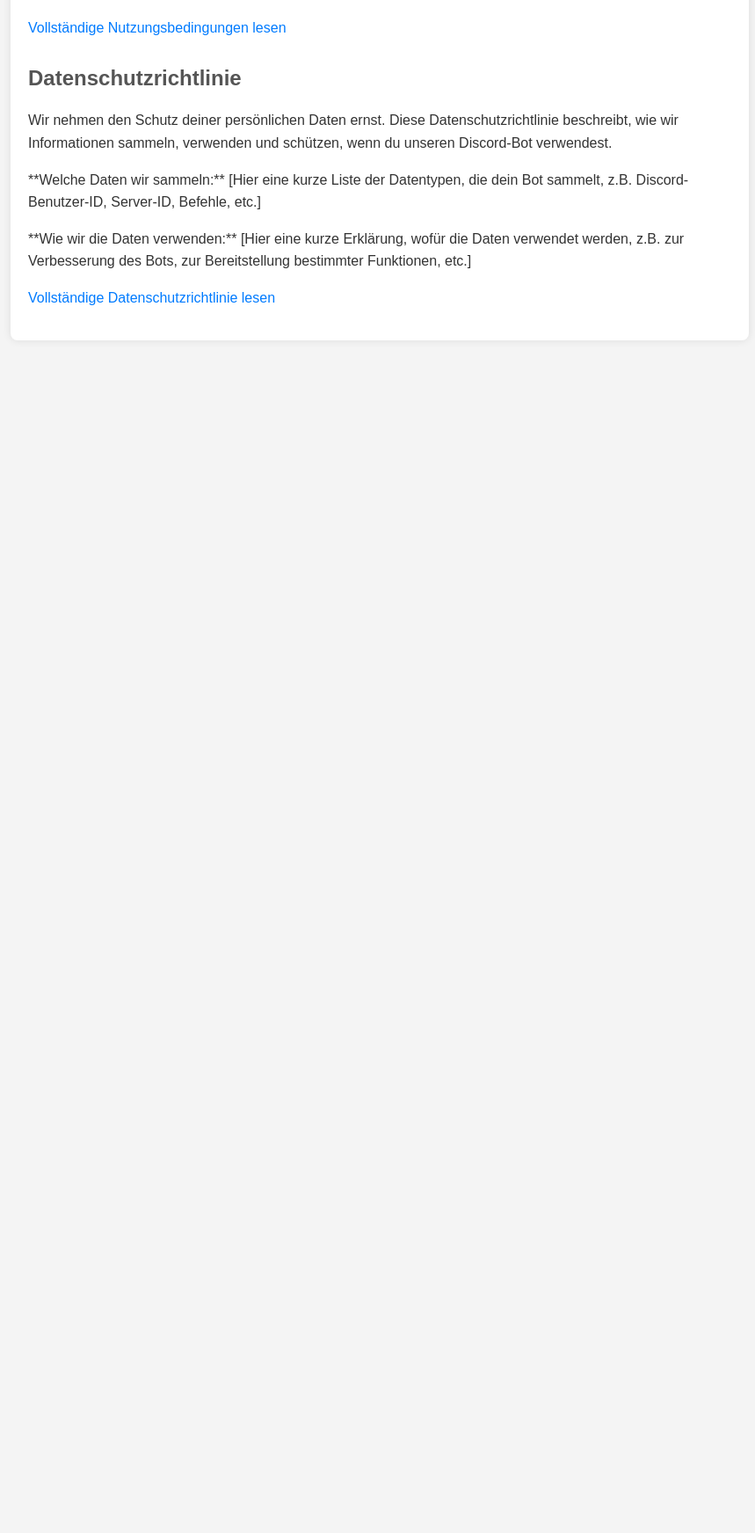
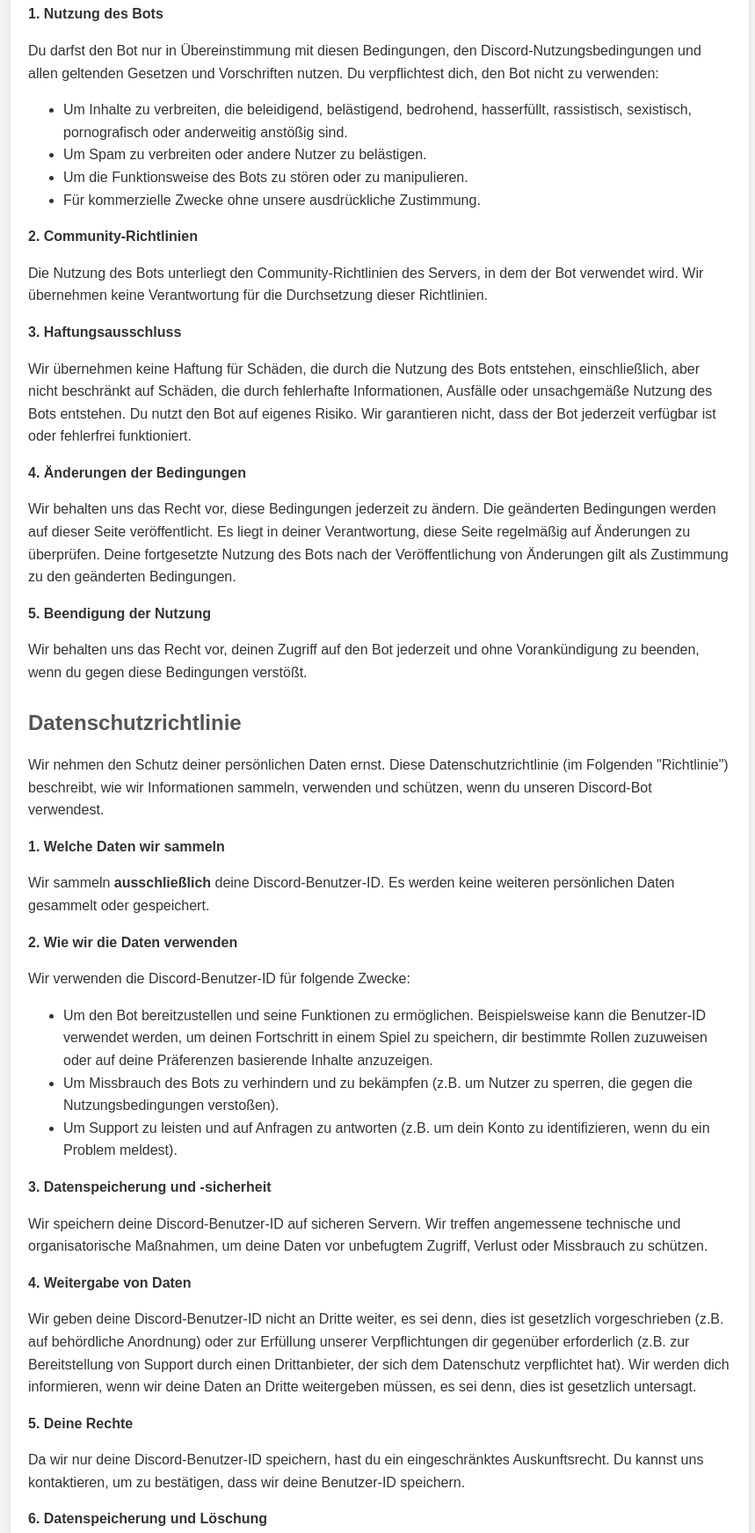
Before and after one commit to ArtixBot1337/artixbot.github.io, a plain HTML site: page index.html in a window 1280 px wide. Shown: the part 307-2050 px from the top of the page at 88% size, without its empty margins (208-1067 px from the left). Before the commit the page ends 800 px from the top, so only its background shows below. Drawn offline with Linux system fonts and the light colour scheme.

Commit message:
Update index.html

```diff
--- a/index.html
+++ b/index.html
@@ -48,29 +48,101 @@
         <section>
             <h2>Nutzungsbedingungen</h2>
             <p>
-                Diese Nutzungsbedingungen regeln deine Nutzung unseres Discord-Bots. Durch die Nutzung des Bots erklärst du dich mit diesen Bedingungen einverstanden.  Bitte lies sie sorgfältig durch.
+                Diese Nutzungsbedingungen (im Folgenden "Bedingungen") regeln deine Nutzung des Artix Discord-Bots (im Folgenden "Bot"), einem Community-Bot, der für Moderation, Administration, Utility, Fun und mehr. Durch die Nutzung des Bots erklärst du dich mit diesen Bedingungen einverstanden. Wenn du mit diesen Bedingungen nicht einverstanden bist, darfst du den Bot nicht nutzen.
             </p>
             <p>
-                **Wichtige Punkte:** [Hier eine kurze Zusammenfassung der wichtigsten Punkte deiner Nutzungsbedingungen, z.B. Haftungsausschluss, Nutzungsbeschränkungen etc.]
+                <b>1. Nutzung des Bots</b>
             </p>
             <p>
-                <a href="[LINK_ZU_DEINEN_NUTZUNGSBEDINGUNGEN]" target="_blank">Vollständige Nutzungsbedingungen lesen</a>
+                Du darfst den Bot nur in Übereinstimmung mit diesen Bedingungen, den Discord-Nutzungsbedingungen und allen geltenden Gesetzen und Vorschriften nutzen.  Du verpflichtest dich, den Bot nicht zu verwenden:
+                <ul>
+                    <li>Um Inhalte zu verbreiten, die beleidigend, belästigend, bedrohend, hasserfüllt, rassistisch, sexistisch, pornografisch oder anderweitig anstößig sind.</li>
+                    <li>Um Spam zu verbreiten oder andere Nutzer zu belästigen.</li>
+                    <li>Um die Funktionsweise des Bots zu stören oder zu manipulieren.</li>
+                    <li>Für kommerzielle Zwecke ohne unsere ausdrückliche Zustimmung.</li>
+                </ul>
+            </p>
+            <p>
+                <b>2. Community-Richtlinien</b>
+            </p>
+            <p>
+                Die Nutzung des Bots unterliegt den Community-Richtlinien des Servers, in dem der Bot verwendet wird.  Wir übernehmen keine Verantwortung für die Durchsetzung dieser Richtlinien.
+            </p>
+            <p>
+                <b>3. Haftungsausschluss</b>
+            </p>
+            <p>
+                Wir übernehmen keine Haftung für Schäden, die durch die Nutzung des Bots entstehen, einschließlich, aber nicht beschränkt auf Schäden, die durch fehlerhafte Informationen, Ausfälle oder unsachgemäße Nutzung des Bots entstehen. Du nutzt den Bot auf eigenes Risiko. Wir garantieren nicht, dass der Bot jederzeit verfügbar ist oder fehlerfrei funktioniert.
+            </p>
+            <p>
+                <b>4. Änderungen der Bedingungen</b>
+            </p>
+            <p>
+                Wir behalten uns das Recht vor, diese Bedingungen jederzeit zu ändern. Die geänderten Bedingungen werden auf dieser Seite veröffentlicht. Es liegt in deiner Verantwortung, diese Seite regelmäßig auf Änderungen zu überprüfen.  Deine fortgesetzte Nutzung des Bots nach der Veröffentlichung von Änderungen gilt als Zustimmung zu den geänderten Bedingungen.
+            </p>
+            <p>
+                <b>5. Beendigung der Nutzung</b>
+            </p>
+            <p>
+                Wir behalten uns das Recht vor, deinen Zugriff auf den Bot jederzeit und ohne Vorankündigung zu beenden, wenn du gegen diese Bedingungen verstößt.
             </p>
         </section>
 
         <section>
             <h2>Datenschutzrichtlinie</h2>
             <p>
-                Wir nehmen den Schutz deiner persönlichen Daten ernst. Diese Datenschutzrichtlinie beschreibt, wie wir Informationen sammeln, verwenden und schützen, wenn du unseren Discord-Bot verwendest.
+                Wir nehmen den Schutz deiner persönlichen Daten ernst. Diese Datenschutzrichtlinie (im Folgenden "Richtlinie") beschreibt, wie wir Informationen sammeln, verwenden und schützen, wenn du unseren Discord-Bot verwendest.
             </p>
             <p>
-                **Welche Daten wir sammeln:** [Hier eine kurze Liste der Datentypen, die dein Bot sammelt, z.B. Discord-Benutzer-ID, Server-ID, Befehle, etc.]
+                <b>1. Welche Daten wir sammeln</b>
             </p>
             <p>
-                **Wie wir die Daten verwenden:** [Hier eine kurze Erklärung, wofür die Daten verwendet werden, z.B. zur Verbesserung des Bots, zur Bereitstellung bestimmter Funktionen, etc.]
+                Wir sammeln <b>ausschließlich</b> deine Discord-Benutzer-ID.  Es werden keine weiteren persönlichen Daten gesammelt oder gespeichert.
             </p>
             <p>
-                <a href="[LINK_ZU_DEINER_DATENSCHUTZRICHTLINIE]" target="_blank">Vollständige Datenschutzrichtlinie lesen</a>
+                <b>2. Wie wir die Daten verwenden</b>
+            </p>
+            <p>
+                Wir verwenden die Discord-Benutzer-ID für folgende Zwecke:
+                <ul>
+                    <li>Um den Bot bereitzustellen und seine Funktionen zu ermöglichen. Beispielsweise kann die Benutzer-ID verwendet werden, um deinen Fortschritt in einem Spiel zu speichern, dir bestimmte Rollen zuzuweisen oder auf deine Präferenzen basierende Inhalte anzuzeigen.</li>
+                    <li>Um Missbrauch des Bots zu verhindern und zu bekämpfen (z.B. um Nutzer zu sperren, die gegen die Nutzungsbedingungen verstoßen).</li>
+                    <li>Um Support zu leisten und auf Anfragen zu antworten (z.B. um dein Konto zu identifizieren, wenn du ein Problem meldest).</li>
+                </ul>
+            </p>
+            <p>
+                <b>3. Datenspeicherung und -sicherheit</b>
+            </p>
+            <p>
+                Wir speichern deine Discord-Benutzer-ID auf sicheren Servern. Wir treffen angemessene technische und organisatorische Maßnahmen, um deine Daten vor unbefugtem Zugriff, Verlust oder Missbrauch zu schützen.
+            </p>
+            <p>
+                <b>4. Weitergabe von Daten</b>
+            </p>
+            <p>
+                Wir geben deine Discord-Benutzer-ID nicht an Dritte weiter, es sei denn, dies ist gesetzlich vorgeschrieben (z.B. auf behördliche Anordnung) oder zur Erfüllung unserer Verpflichtungen dir gegenüber erforderlich (z.B. zur Bereitstellung von Support durch einen Drittanbieter, der sich dem Datenschutz verpflichtet hat). Wir werden dich informieren, wenn wir deine Daten an Dritte weitergeben müssen, es sei denn, dies ist gesetzlich untersagt.
+            </p>
+            <p>
+                <b>5. Deine Rechte</b>
+            </p>
+            <p>
+                Da wir nur deine Discord-Benutzer-ID speichern, hast du ein eingeschränktes Auskunftsrecht. Du kannst uns kontaktieren, um zu bestätigen, dass wir deine Benutzer-ID speichern.
+            </p>
+            <p>
+                <b>6. Datenspeicherung und Löschung</b>
+            </p>
+            <p>Wir speichern deine Discord-Benutzer-ID nur so lange, wie es für die in dieser Richtlinie genannten Zwecke erforderlich ist. Du kannst uns jederzeit auffordern, deine Benutzer-ID zu löschen. Bitte beachte, dass dies dazu führen kann, dass du bestimmte Funktionen des Bots nicht mehr nutzen kannst. [Gib hier an, wie lange die ID typischerweise gespeichert wird, z.B. "Deine Benutzer-ID wird gelöscht, wenn du den Bot nicht mehr verwendest oder deinen Account löschst."]</p>
+            <p>
+                <b>7. Änderungen der Richtlinie</b>
+            </p>
+            <p>
+                Wir behalten uns das Recht vor, diese Richtlinie jederzeit zu ändern. Die geänderte Richtlinie wird auf dieser Seite veröffentlicht. Es liegt in deiner Verantwortung, diese Seite regelmäßig auf Änderungen zu überprüfen.  Deine fortgesetzte Nutzung des Bots nach der Veröffentlichung von Änderungen gilt als Zustimmung zu den geänderten Bedingungen.
+            </p>
+            <p>
+                <b>8. Kontakt</b>
+            </p>
+            <p>
+                Wenn du Fragen zu dieser Richtlinie hast, kontaktiere uns bitte unter [Deine E-Mail-Adresse].
             </p>
         </section>
 
```
